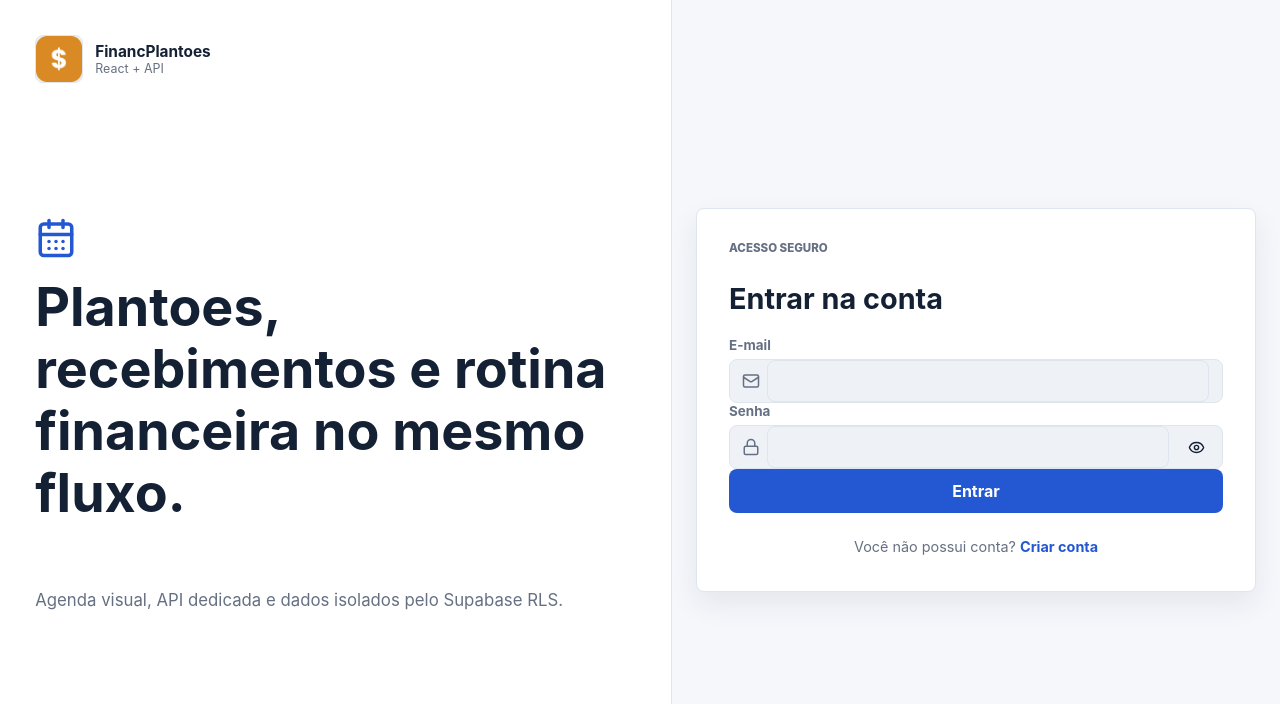
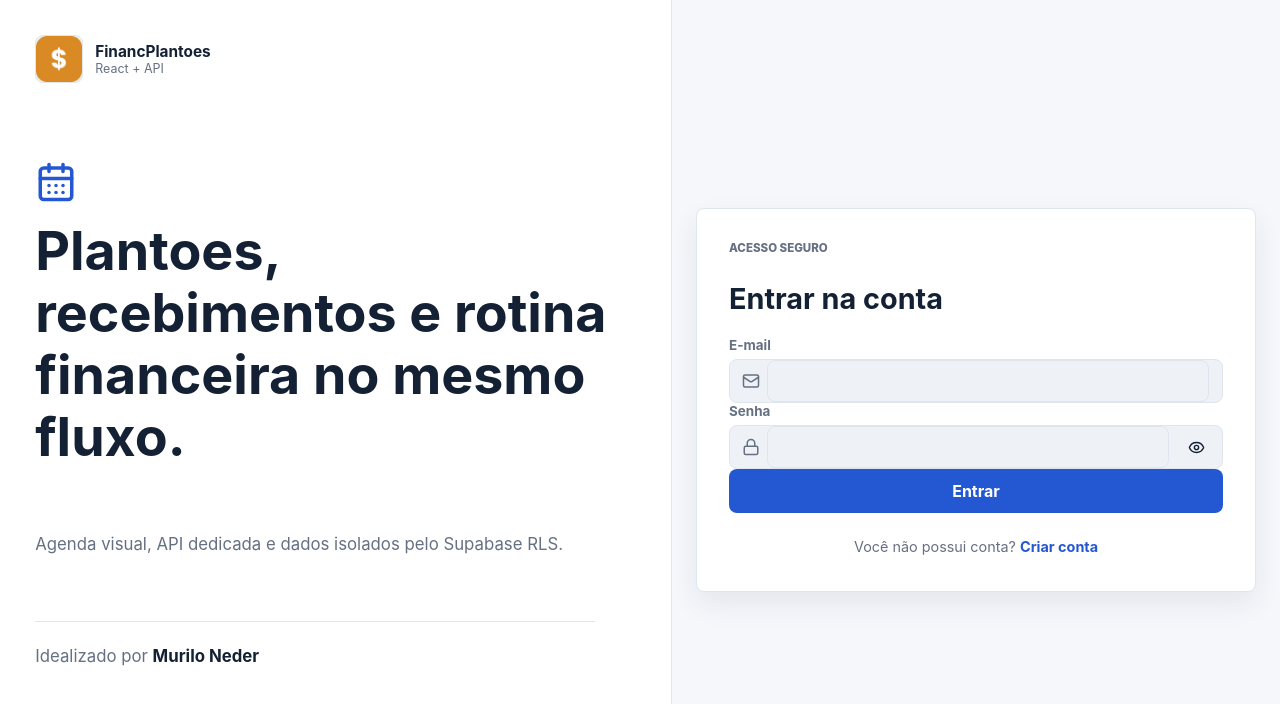
Before and after one commit to murilocsn/app-plantoes, a React (Vite) app in the folder apps/web/: page /login in a window 1280 px wide. Shown: the top 704 px of the page. Built offline with nearby package versions, Linux system fonts and the light colour scheme; no server answers.

Commit message:
idealizado por Murilo Neder

```diff
--- a/apps/web/src/pages/LoginPage.tsx
+++ b/apps/web/src/pages/LoginPage.tsx
@@ -54,6 +54,9 @@ export function LoginPage() {
           <CalendarDays size={42} />
           <h1>Plantoes, recebimentos e rotina financeira no mesmo fluxo.</h1>
           <p>Agenda visual, API dedicada e dados isolados pelo Supabase RLS.</p>
+          <p className="author-signature">
+            Idealizado por <strong>Murilo Neder</strong>
+          </p>
         </div>
       </section>
       <section className="auth-card">
--- a/apps/web/src/styles.css
+++ b/apps/web/src/styles.css
@@ -278,6 +278,18 @@ h3 {
   font-size: 1.05rem;
   line-height: 1.7;
   max-width: 560px;
+}
+
+.author-signature {
+  border-top: 1px solid var(--border);
+  color: var(--muted);
+  font-size: 0.92rem;
+  margin-top: 1.75rem;
+  padding-top: 1.25rem;
+}
+
+.author-signature strong {
+  color: var(--text);
 }
 
 .auth-card {
```
